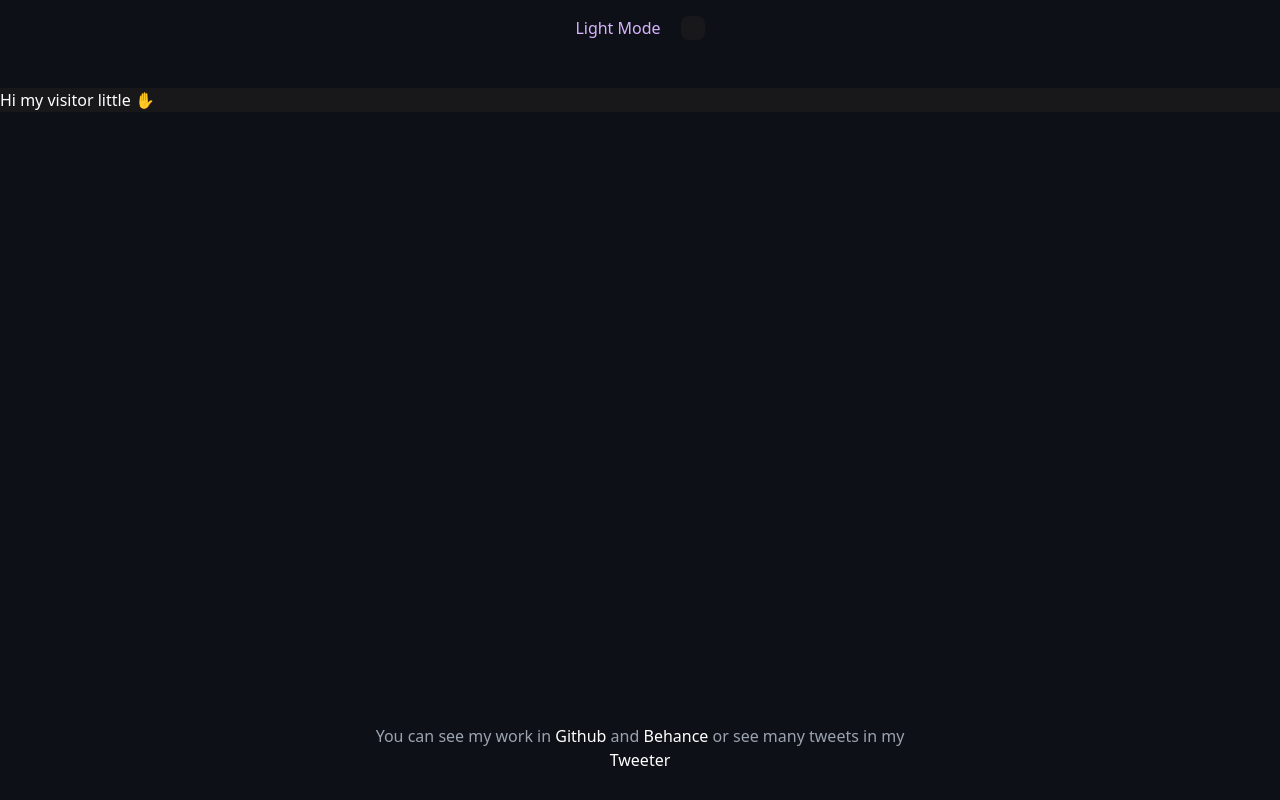
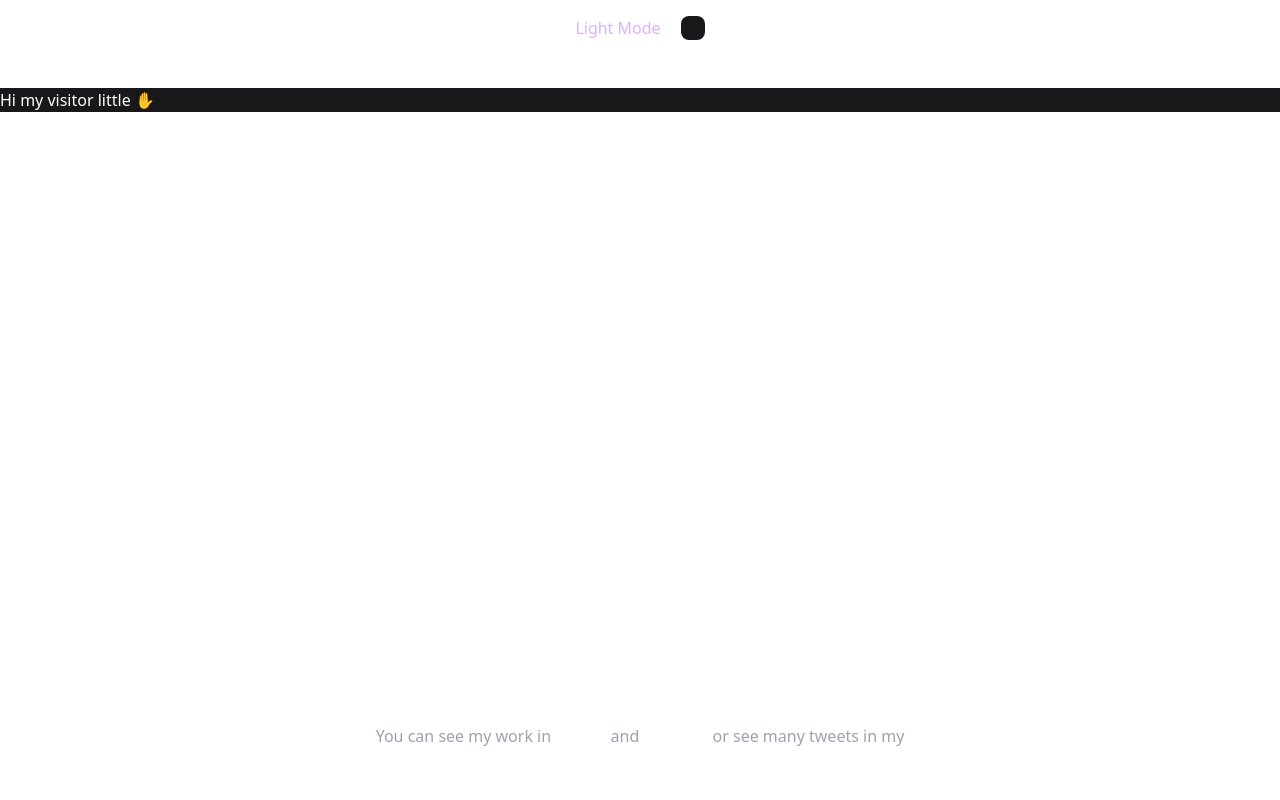
Before and after one commit to cutioluis/nextjs-blog-markdown, a Next.js app: page / in a window 1280 px wide. Built offline with nearby package versions, Linux system fonts and the light colour scheme.

Commit message:
change global settings

```diff
--- a/styles/global.css
+++ b/styles/global.css
@@ -3,5 +3,5 @@
 @tailwind utilities;
 
 body {
-  background-color: #0D1117;
+  background-color: #ffffff;
 }
```
